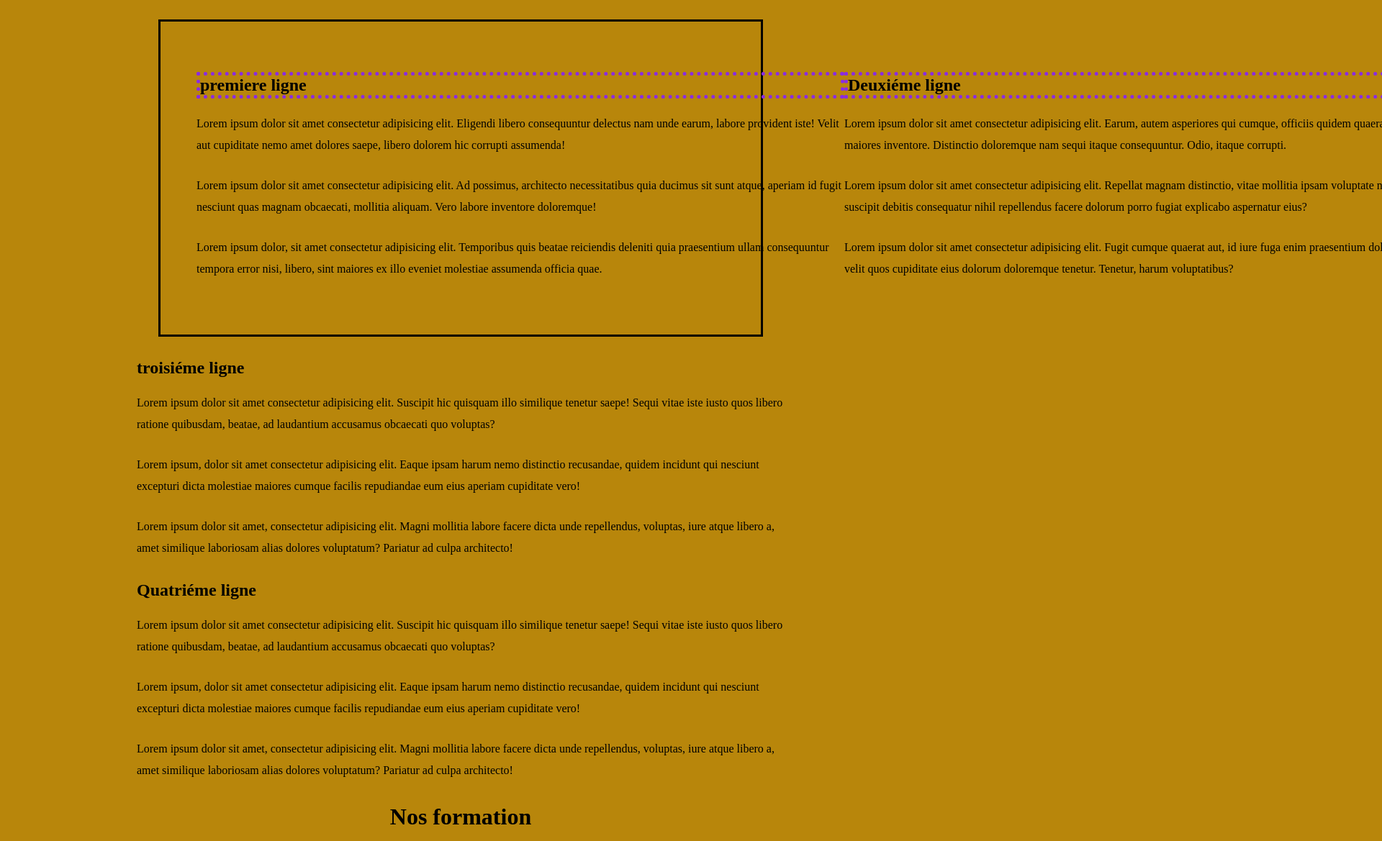
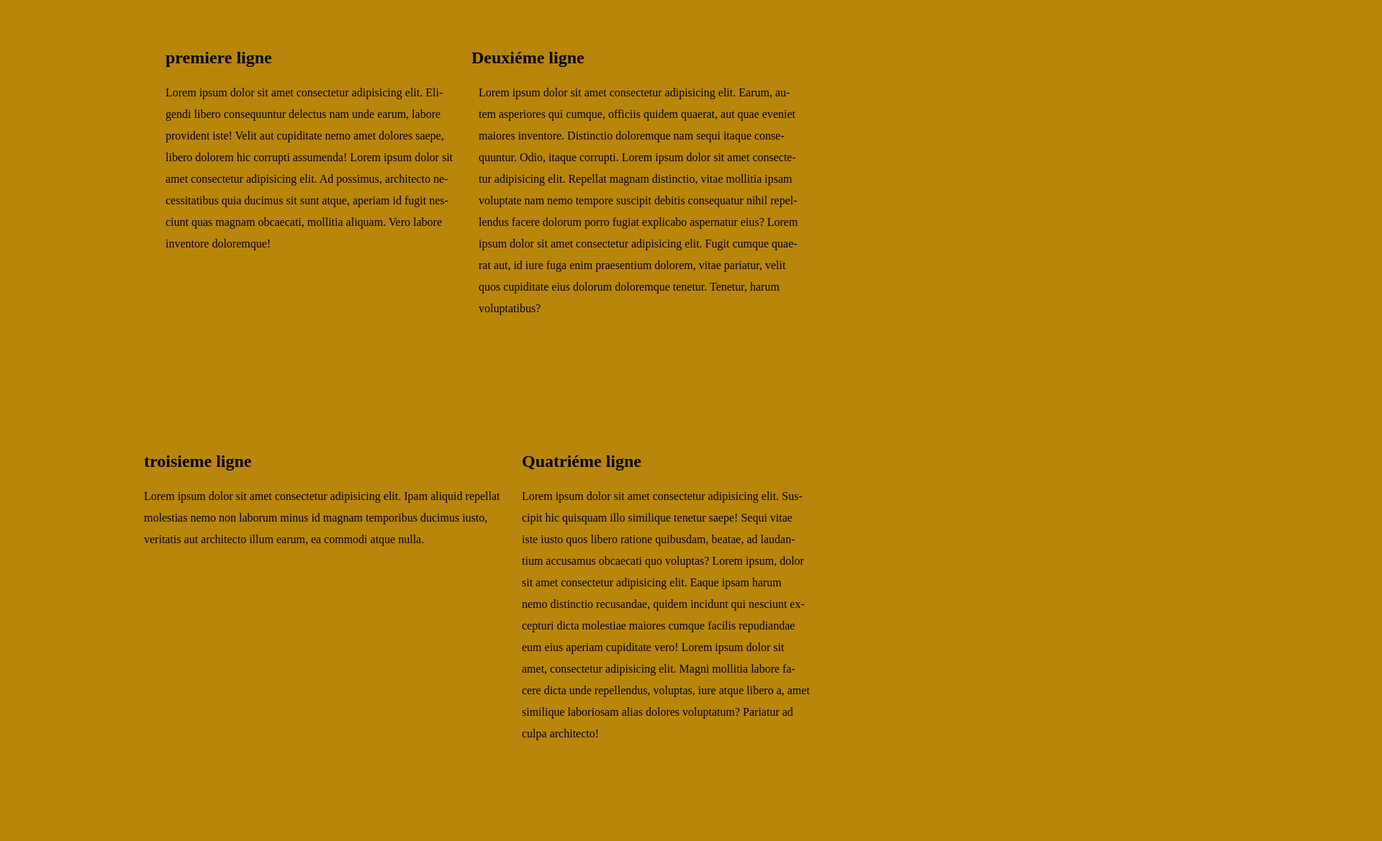
Before and after one commit to oueslati123/test_wk, a plain HTML site: page home.html in a window 1280 px wide. Shown: the part 651-1820 px from the top of the page at 72% size, 1920 px wide, since content can reach past the window. Drawn offline with Linux system fonts and the light colour scheme.

Commit message:
javascript

```diff
--- a/Contact.html
+++ b/Contact.html
@@ -111,5 +111,6 @@ votre message</textarea
         </p>
       </div>
     </footer>
+    <script src="Scripts/Contact.js"></script>
   </body>
 </html>
--- /dev/null
+++ b/Scripts/Contact.js
@@ -0,0 +1 @@
+alert("bonne jour");
--- /dev/null
+++ b/Scripts/Divers.js
@@ -0,0 +1 @@
+alert("Merci tout le monde");
--- /dev/null
+++ b/Scripts/Home.js
@@ -0,0 +1,2 @@
+var variable = "content";
+console.log("variable");
--- a/Styles/styledivers.css
+++ b/Styles/styledivers.css
@@ -64,3 +64,7 @@ p {
   position: sticky;
   top: 0;
 }
+.divsbox {
+  justify-content: end;
+  display: flex;
+}
--- a/Styles/stylehome.css
+++ b/Styles/stylehome.css
@@ -4,9 +4,7 @@ body {
   margin: 0 auto;
   background-color: darkgoldenrod;
 }
-div {
-  display: block;
-}
+
 p {
   height: 70px;
   width: 900px;
@@ -39,8 +37,6 @@ h1 {
 .box1 {
   padding: 50px 50px;
   margin: 30px;
-  border: solid;
-  border-color: black;
 }
 
 #HM {
@@ -51,11 +47,11 @@ h1 {
     2px 2px 2px rgba(0, 0, 0, 0.7), 0px 0px 3px rgba(0, 0, 0, 0.4);
   text-align: center;
 }
-
+/*
 .box1 h2 {
   border: 5px dotted blueviolet;
 }
-
+*/
 .boox p {
   display: inline;
   padding-top: 50px;
@@ -91,40 +87,50 @@ h1 {
   display: flex;
   justify-content: space-evenly;
 }
-
-.box1{
-  display: flex;
-  justify-content: space-between;
+div {
+  display: block;
 }
 
-.box1_2{
-  display: flexbox;
+.box1_1 p {
+  inline-size: 400px;
+  overflow-wrap: break-word;
+  hyphens: auto;
+  height: 400px;
 }
 
-
-
-
-
-/*
+.box1_2 p {
+  inline-size: 450px;
+  overflow-wrap: break-word;
+  hyphens: auto;
+  height: 400px;
+  padding-left: 10px;
+  margin-left: 25px;
+}
 .box1 {
-  display: flexbox;
-  flex-direction: row;
-  justify-content: flex-start;
-  width: 900px;
-  align-items: center;
+  display: flex;
+  padding: 20px 20px 10px 10px;
+  margin: opx;
 }
-/*
-.box1_1 {
-  display: flex;
-  justify-content: flex-start;
+.tit2 {
+  margin-left: 25px;
 }
 
-.box1_2 {
-  display: flex;
-  justify-content: center;
+.box1_3 p {
+  inline-size: 500px;
+  overflow-wrap: break-word;
+  hyphens: manual;
+  height: 450px;
 }
 
-.box1_3 {
+.box1_4 p {
+  inline-size: 400px;
+  overflow-wrap: break-word;
+  hyphens: auto;
+  height: 450px;
+
+  margin-left: 25px;
+}
+.box2 {
   display: flex;
-  justify-content: flex-start;
+  padding: 20px 20px 10px 10px;
 }
--- a/home.html
+++ b/home.html
@@ -33,84 +33,54 @@
               Lorem ipsum dolor sit amet consectetur adipisicing elit. Eligendi
               libero consequuntur delectus nam unde earum, labore provident
               iste! Velit aut cupiditate nemo amet dolores saepe, libero dolorem
-              hic corrupti assumenda!
+              hic corrupti assumenda! Lorem ipsum dolor sit amet consectetur
+              adipisicing elit. Ad possimus, architecto necessitatibus quia
+              ducimus sit sunt atque, aperiam id fugit nesciunt quas magnam
+              obcaecati, mollitia aliquam. Vero labore inventore doloremque!
             </p>
-            <p>
-              Lorem ipsum dolor sit amet consectetur adipisicing elit. Ad
-              possimus, architecto necessitatibus quia ducimus sit sunt atque,
-              aperiam id fugit nesciunt quas magnam obcaecati, mollitia aliquam.
-              Vero labore inventore doloremque!
-            </p>
-            <p>
-              Lorem ipsum dolor, sit amet consectetur adipisicing elit.
-              Temporibus quis beatae reiciendis deleniti quia praesentium ullam
-              consequuntur tempora error nisi, libero, sint maiores ex illo
-              eveniet molestiae assumenda officia quae.
-            </p>
+            <br />
           </div>
           <div class="box1_2">
-            <h2>Deuxiéme ligne</h2>
+            <h2 class="tit2">Deuxiéme ligne</h2>
             <p>
               Lorem ipsum dolor sit amet consectetur adipisicing elit. Earum,
               autem asperiores qui cumque, officiis quidem quaerat, aut quae
               eveniet maiores inventore. Distinctio doloremque nam sequi itaque
-              consequuntur. Odio, itaque corrupti.
-            </p>
-            <p>
-              Lorem ipsum dolor sit amet consectetur adipisicing elit. Repellat
-              magnam distinctio, vitae mollitia ipsam voluptate nam nemo tempore
-              suscipit debitis consequatur nihil repellendus facere dolorum
-              porro fugiat explicabo aspernatur eius?
-            </p>
-            <p>
-              Lorem ipsum dolor sit amet consectetur adipisicing elit. Fugit
-              cumque quaerat aut, id iure fuga enim praesentium dolorem, vitae
-              pariatur, velit quos cupiditate eius dolorum doloremque tenetur.
-              Tenetur, harum voluptatibus?
+              consequuntur. Odio, itaque corrupti. Lorem ipsum dolor sit amet
+              consectetur adipisicing elit. Repellat magnam distinctio, vitae
+              mollitia ipsam voluptate nam nemo tempore suscipit debitis
+              consequatur nihil repellendus facere dolorum porro fugiat
+              explicabo aspernatur eius? Lorem ipsum dolor sit amet consectetur
+              adipisicing elit. Fugit cumque quaerat aut, id iure fuga enim
+              praesentium dolorem, vitae pariatur, velit quos cupiditate eius
+              dolorum doloremque tenetur. Tenetur, harum voluptatibus?
             </p>
           </div>
         </div>
-        <div class="#">
+        <div class="box2">
           <div class="box1_3">
-            <h2>troisiéme ligne</h2>
+            <h2>troisieme ligne</h2>
+            <p>
+              Lorem ipsum dolor sit amet consectetur adipisicing elit. Ipam
+              aliquid repellat molestias nemo non laborum minus id magnam
+              temporibus ducimus iusto, veritatis aut architecto illum earum, ea
+              commodi atque nulla.
+            </p>
+          </div>
+          <div class="box1_4">
+            <h2 class="tit2">Quatriéme ligne</h2>
             <p>
               Lorem ipsum dolor sit amet consectetur adipisicing elit. Suscipit
               hic quisquam illo similique tenetur saepe! Sequi vitae iste iusto
               quos libero ratione quibusdam, beatae, ad laudantium accusamus
-              obcaecati quo voluptas?
-            </p>
-            <p>
-              Lorem ipsum, dolor sit amet consectetur adipisicing elit. Eaque
-              ipsam harum nemo distinctio recusandae, quidem incidunt qui
-              nesciunt excepturi dicta molestiae maiores cumque facilis
-              repudiandae eum eius aperiam cupiditate vero!
-            </p>
-            <p>
-              Lorem ipsum dolor sit amet, consectetur adipisicing elit. Magni
-              mollitia labore facere dicta unde repellendus, voluptas, iure
-              atque libero a, amet similique laboriosam alias dolores
-              voluptatum? Pariatur ad culpa architecto!
-            </p>
-          </div>
-          <div class="box1_4">
-            <h2>Quatriéme ligne</h2>
-            <p>
-              Lorem ipsum dolor sit amet consectetur adipisicing elit. Suscipit
-              hic quisquam illo similique tenetur saepe! Sequi vitae iste iusto
-              quos libero ratione quibusdam, beatae, ad laudantium accusamus
-              obcaecati quo voluptas?
-            </p>
-            <p>
-              Lorem ipsum, dolor sit amet consectetur adipisicing elit. Eaque
-              ipsam harum nemo distinctio recusandae, quidem incidunt qui
-              nesciunt excepturi dicta molestiae maiores cumque facilis
-              repudiandae eum eius aperiam cupiditate vero!
-            </p>
-            <p>
-              Lorem ipsum dolor sit amet, consectetur adipisicing elit. Magni
-              mollitia labore facere dicta unde repellendus, voluptas, iure
-              atque libero a, amet similique laboriosam alias dolores
-              voluptatum? Pariatur ad culpa architecto!
+              obcaecati quo voluptas? Lorem ipsum, dolor sit amet consectetur
+              adipisicing elit. Eaque ipsam harum nemo distinctio recusandae,
+              quidem incidunt qui nesciunt excepturi dicta molestiae maiores
+              cumque facilis repudiandae eum eius aperiam cupiditate vero! Lorem
+              ipsum dolor sit amet, consectetur adipisicing elit. Magni mollitia
+              labore facere dicta unde repellendus, voluptas, iure atque libero
+              a, amet similique laboriosam alias dolores voluptatum? Pariatur ad
+              culpa architecto!
             </p>
           </div>
         </div>
@@ -235,5 +205,6 @@
         </p>
       </nav>
     </footer>
+    <script src="Scripts/Home.js"></script>
   </body>
 </html>
```
Also changed, not shown: Divers.html (+3 -1 lines), Scripts/index.js (added, +14 -0 lines), index.html (+1 -0 lines).
